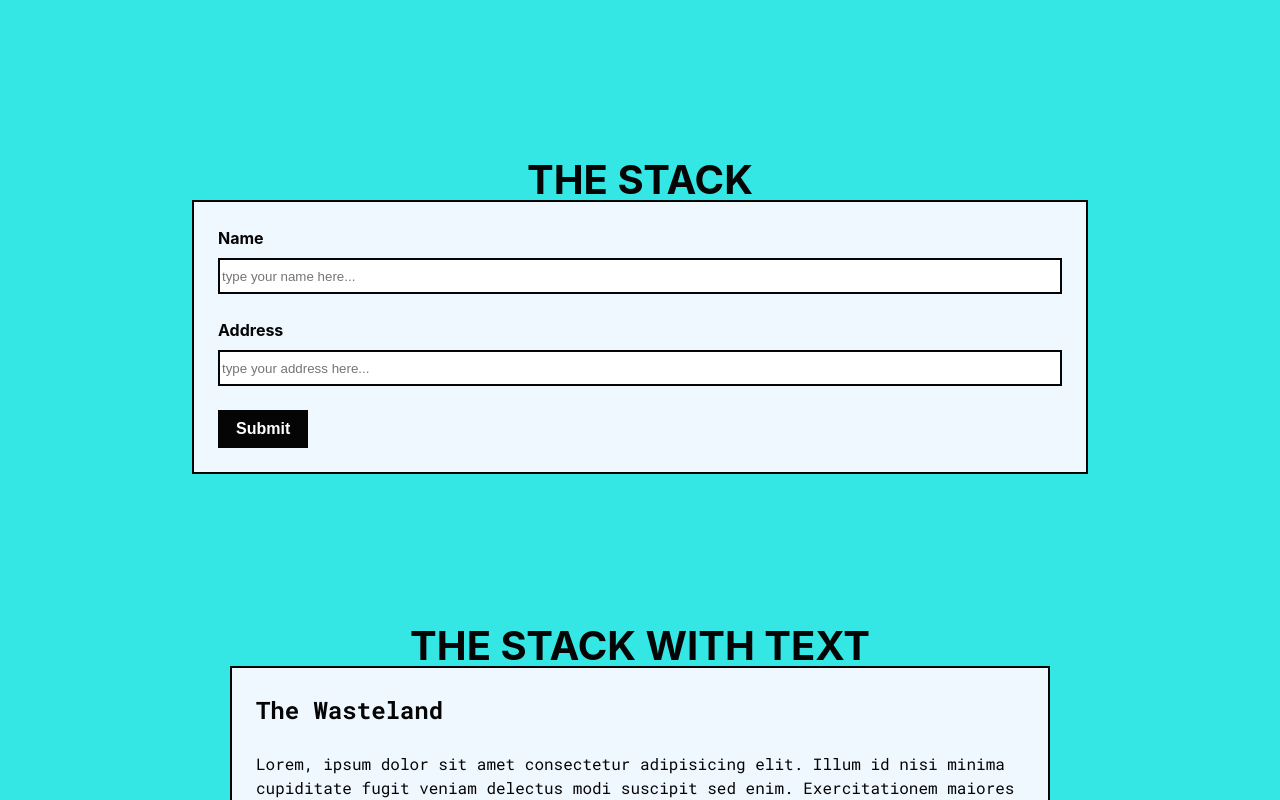
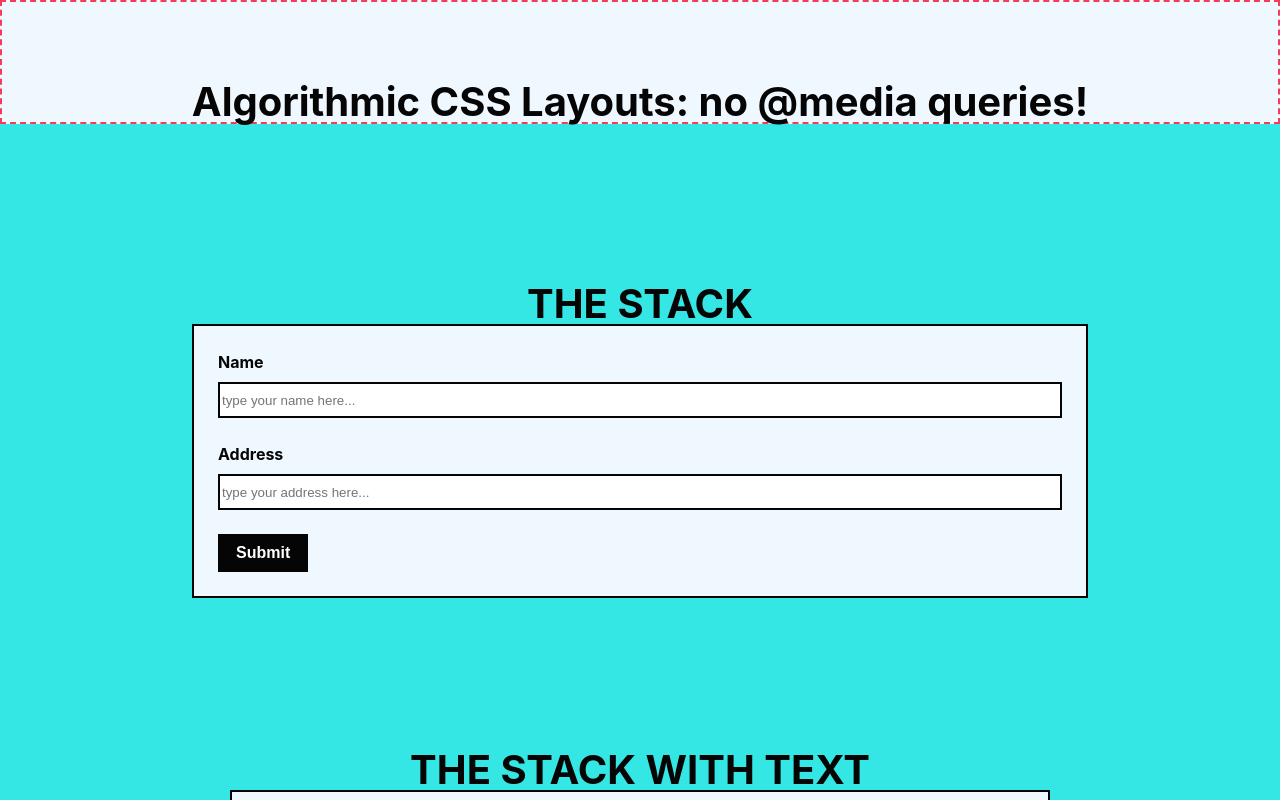
Before and after one commit to karamazov85/layout-sandbox, a React (Create React App) app: page / in a window 1280 px wide. Shown: the top 800 px of the page. Built offline with nearby package versions, Linux system fonts and the light colour scheme.

Commit message:
added website title

```diff
--- a/src/App.css
+++ b/src/App.css
@@ -85,6 +85,11 @@ h1 {
   text-align: center;
 }
 
+.site__title {
+  background-color: var(--clr-secondary-aliceblue);
+  border: 2px dashed var(--clr-secondary-peach);
+}
+
 section {
   padding: 5rem 0 0 0;
   width: 100%;
--- a/src/App.js
+++ b/src/App.js
@@ -6,6 +6,7 @@ import Center from "./center/Center"
 const App = () => {
   return (
     <div className="App">
+      <h1 className="site__title">Algorithmic CSS Layouts: no @media queries!</h1>
       <section className="bg-cyan">
         <Stack />
       </section>
```
